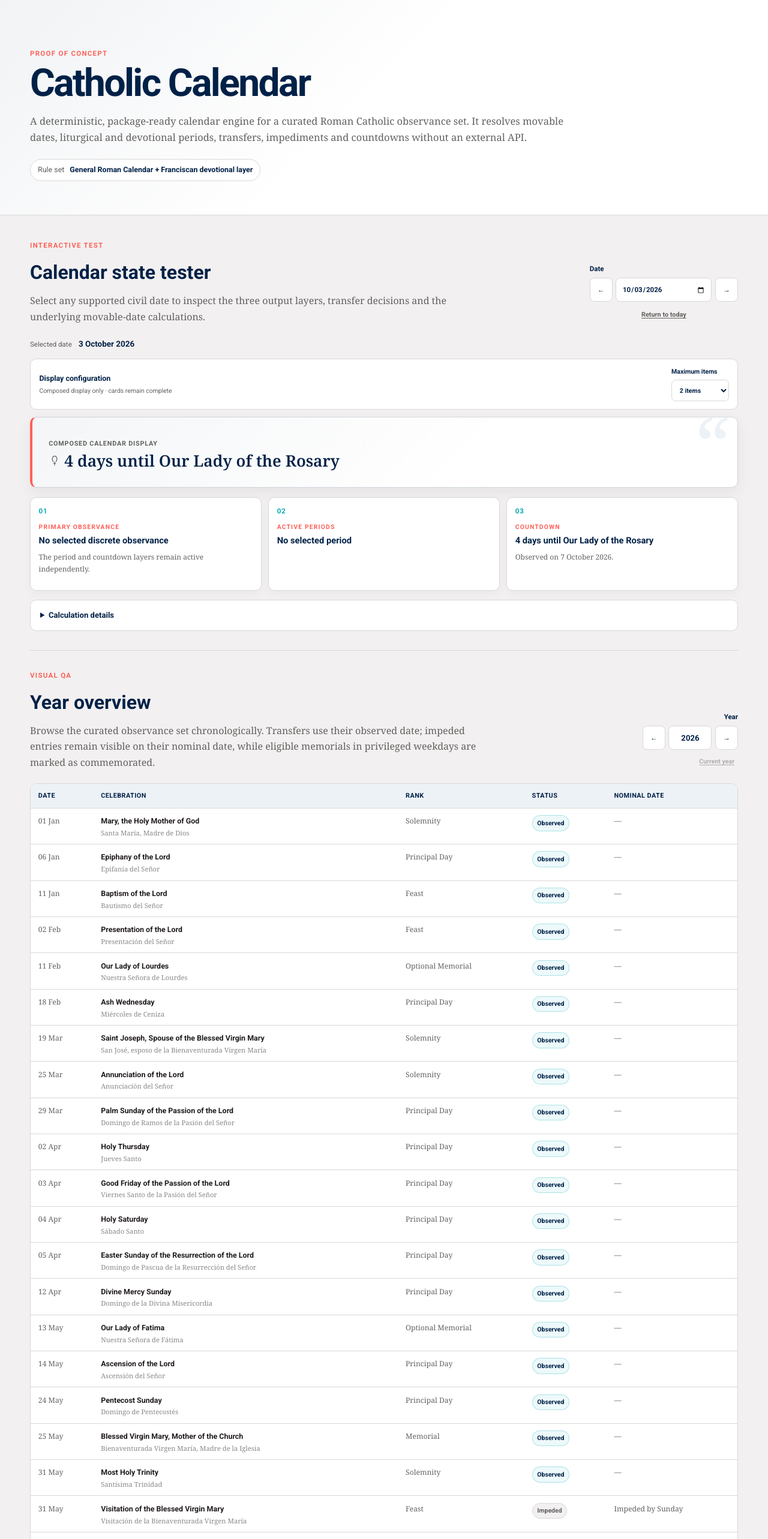
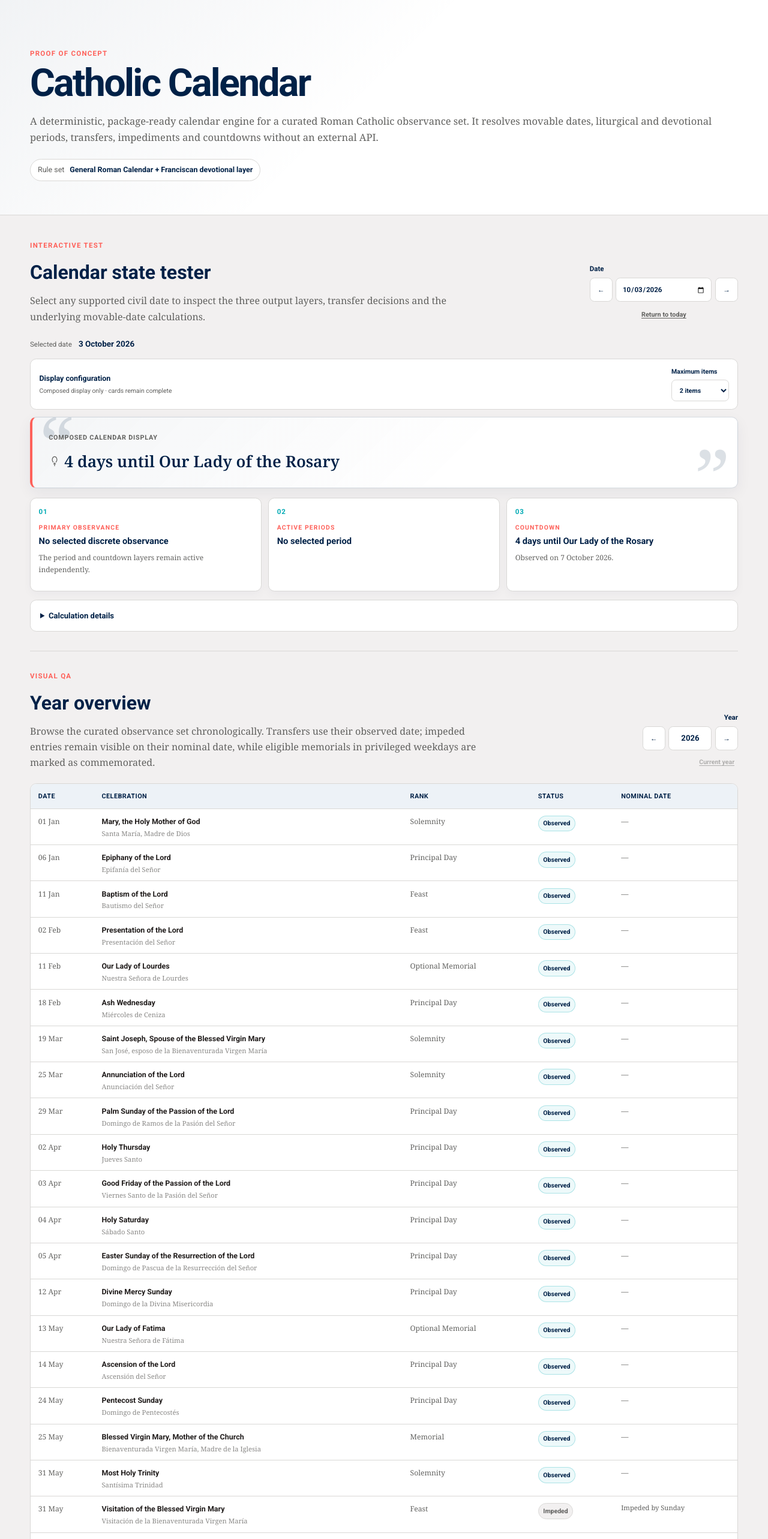
Before and after one commit to bgonzalezbustamante/catholic-calendar, a Next.js app: page / in a window 1280 px wide. Shown: the top 2566 px of the page at 60% size. Built offline with nearby package versions, Linux system fonts and the light colour scheme.

Commit message:
style: refine hero and composed display

```diff
--- a/app/globals.css
+++ b/app/globals.css
@@ -93,7 +93,8 @@ h1 {
 }
 
 .hero-copy {
-  max-width: 920px;
+  width: 100%;
+  max-width: none;
   margin: 1.1rem 0 0;
   color: var(--ash);
   font-size: 1.03rem;
@@ -274,16 +275,27 @@ h1 {
   box-shadow: 0 8px 24px rgba(0, 33, 71, 0.06);
 }
 
+.state-quotation::before,
 .state-quotation::after {
-  content: '“';
   position: absolute;
-  top: -1.35rem;
-  right: 0.8rem;
-  color: var(--blue-wash);
+  z-index: 0;
+  color: rgba(0, 33, 71, 0.14);
   font-family: Georgia, serif;
-  font-size: 8rem;
+  font-size: clamp(5.5rem, 10vw, 8.5rem);
   line-height: 1;
   pointer-events: none;
+}
+
+.state-quotation::before {
+  content: '“';
+  top: -1.45rem;
+  left: 0.7rem;
+}
+
+.state-quotation::after {
+  content: '”';
+  right: 0.75rem;
+  bottom: -2.7rem;
 }
 
 .calendar-display {
@@ -332,7 +344,7 @@ h1 {
 .state-quotation footer {
   position: relative;
   z-index: 1;
-  margin-top: 0.65rem;
+  margin: 0 0 0.7rem;
   color: var(--ash);
   font-family: var(--font-roboto), Arial, sans-serif;
   font-size: 0.68rem;
@@ -601,6 +613,14 @@ td strong {
   font-size: 0.78rem;
 }
 
+.nominal-reason {
+  display: block;
+  max-width: 180px;
+  color: var(--ash);
+  font-size: 0.7rem;
+  line-height: 1.35;
+}
+
 .celebration-translation {
   display: block;
   margin-top: 0.08rem;
```
